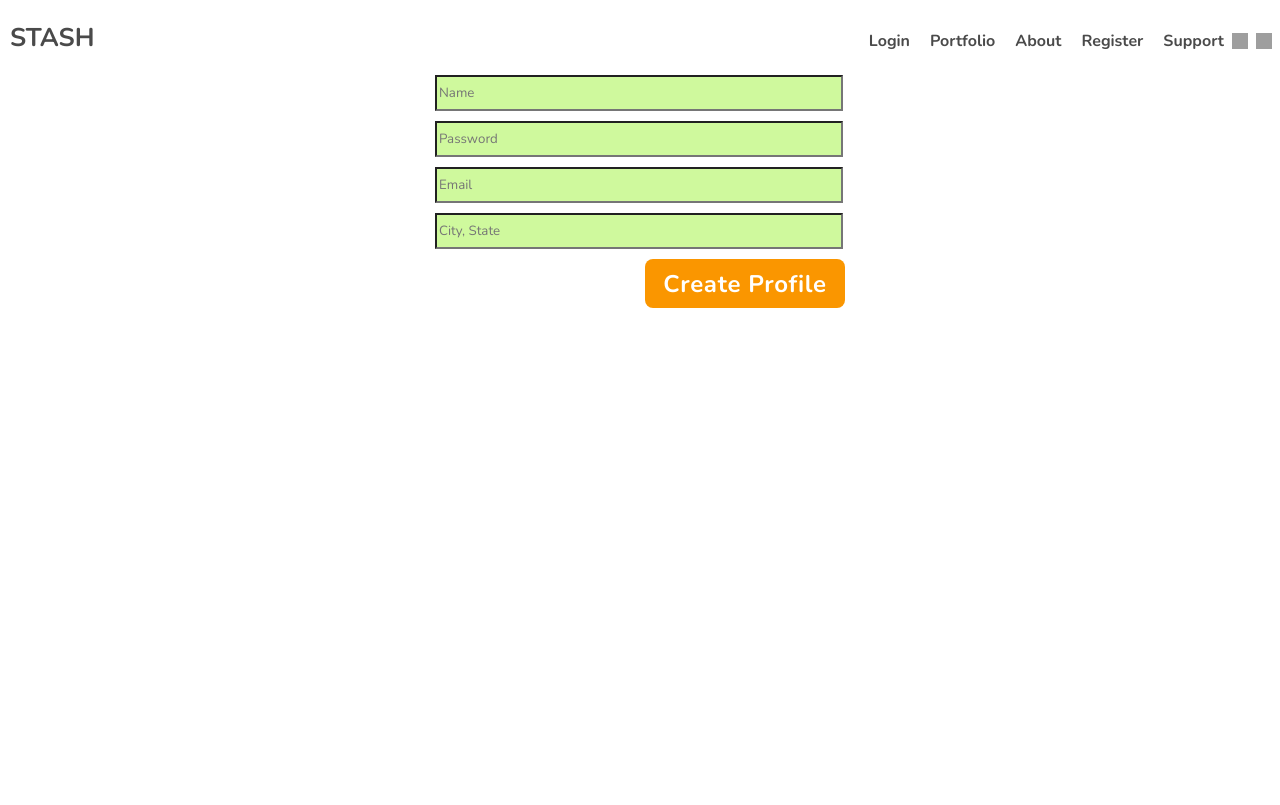
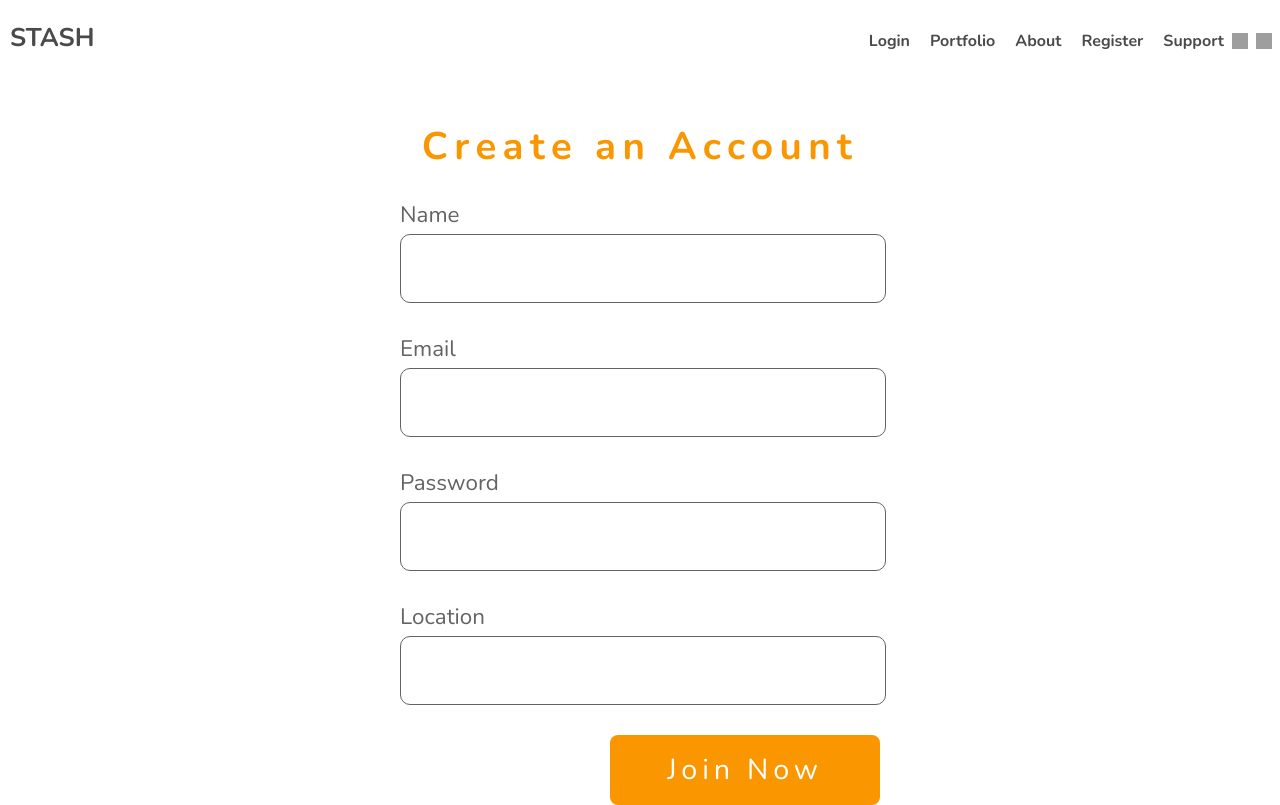
Before and after one commit to Team-Chef-Porfolio/Chef-Portfolio, a React (Create React App) app in the folder chef-portfolio/: page /registerchef in a window 1280 px wide. Built offline with nearby package versions, Linux system fonts and the light colour scheme; no server answers; grey boxes are pictures that could not be loaded.

Commit message:
Web styling mostly done for RegisterChef

```diff
--- a/chef-portfolio/src/App.js
+++ b/chef-portfolio/src/App.js
@@ -26,7 +26,7 @@ function App() {
           <PrivateRoute path='/account' component={Account} />
           <PrivateRoute path='/about' component={About} />
           <PrivateRoute path='/addrecipe' component={AddRecipe} />
-          {/* <Route exact path='/' component={PortfolioList} /> */}
+          <Route exact path='/' component={PortfolioList} />
           <Route path='/login' component={Login} />
           <Route path='/support' component={Support} />
           <Route path='/registerchef' component={RegisterChef} />
--- a/chef-portfolio/src/components/AddRecipe/AddRecipe.js
+++ b/chef-portfolio/src/components/AddRecipe/AddRecipe.js
@@ -1,5 +1,18 @@
 import React, { useState } from 'react';
 import { axiosAuthenticate } from '../axiosAuthenticate/axiosAuthenticate';
+import styled from "styled-components";
+
+const RecipeContainer = styled.div`
+
+border: blue solid 3px;
+width: 800px;
+height: 100vh;
+margin: 0 auto;
+
+`
+
+
+
 
 const AddRecipe = () => {
   const defaultRecipe = {
@@ -29,14 +42,9 @@ const AddRecipe = () => {
   };
 
   return (
+    <RecipeContainer>
     <form onSubmit={handleSubmit}>
-      <input
-        type='text'
-        name='id'
-        value={recipe.id}
-        onChange={handleChange}
-        placeholder='ID'
-      />
+
 
       <input
         type='text'
@@ -78,9 +86,21 @@ const AddRecipe = () => {
         placeholder='User ID'
       />
 
+
+
       <button type='submit'>Add Recipe</button>
     </form>
+    </RecipeContainer>
   );
 };
 
 export default AddRecipe;
+
+
+{/* <input
+        type='text'
+        name='id'
+        value={recipe.id}
+        onChange={handleChange}
+        placeholder='ID'
+      /> */}
--- a/chef-portfolio/src/components/RegisterChef/RegisterChef.js
+++ b/chef-portfolio/src/components/RegisterChef/RegisterChef.js
@@ -2,27 +2,54 @@ import React, { useState } from 'react';
 import { axiosAuthenticate } from '../axiosAuthenticate/axiosAuthenticate';
 import styled from 'styled-components';
 
-const RegButton = styled.button`
-
-background-color: #FA9600;
-font-size: 1.5rem;
-
-
-`
-
 const RegDiv = styled.div`
   display: flex;
-  flex-direction: row;
-  justify-content: center;
-  margin: 30px auto;
+  flex-direction: column;
+  justify-content: flex-start;
+  align-items: center;
+  margin: 0 auto 0;
   width: 275px;
-
+  h1 {
+    margin-top: 45px;
+    font-weight: 900;
+    font-size: 2.4rem;
+    width: 600px;
+    letter-spacing: .4rem;
+    color: #fa9600;
+  }
   form {
     display: flex;
     flex-direction: column;
+
+    li {
+      list-style-type: none;
+      p {
+        height: 5;
+        font-size: 1.4rem;
+        color: #636363;
+        font-weight: 300;
+        padding: 0;
+        margin: 0 0 25px 0;
+      }
       input {
-      margin-bottom: 10px;
-      background-color: #CFF99D;
+        margin-bottom: 30px;
+        background-color: none;
+        height: 65px;
+        max-width: 740px;
+        width: 100%;
+        border: solid 1px #636363;
+        border-radius: 10px;
+      }
+    }
+    button {
+      background-color: #fa9600;
+      width: 270px;
+      height: 70px;
+      align-self: flex-end;
+      margin-top: 0;
+      font-size: 1.8rem;
+      letter-spacing: 0.3rem;
+      font-weight: 300;
     }
   }
 `;
@@ -58,47 +85,59 @@ const RegisterChef = () => {
   };
 
   return (
+    <>
+
     <RegDiv>
+    <h1>Create an Account</h1>
       <form autoComplete='new-password' onSubmit={handleSubmit}>
+        <li>
+          <p>Name</p>
           <input
             type='text'
             name='username'
             value={chef.username}
             onChange={handleChange}
-          placeholder='Name'
             className='inputField'
           />
+        </li>
 
+        <li>
+          <p>Email</p>
+          <input
+            type='email'
+            name='email'
+            value={chef.email}
+            onChange={handleChange}
+            className='inputField'
+          />
+        </li>
+
+        <li>
+          <p>Password</p>
           <input
             type='password'
             name='password'
             value={chef.password}
             onChange={handleChange}
-          placeholder='Password'
             className='inputField'
           />
+        </li>
 
-        <input
-          type='email'
-          name='email'
-          value={chef.email}
-          onChange={handleChange}
-          placeholder='Email'
-          className='inputField'
-        />
-
+        <li>
+          <p>Location</p>
           <input
             type='text'
             name='location'
             value={chef.location}
             onChange={handleChange}
-          placeholder='City, State'
             className='inputField'
           />
+        </li>
 
-        <RegButton type='submit'>Create Profile</RegButton>
+        <button type='submit'>Join Now</button>
       </form>
     </RegDiv>
+    </>
   );
 };
 
```
Lines whose indentation alone changed are shown as unchanged.
